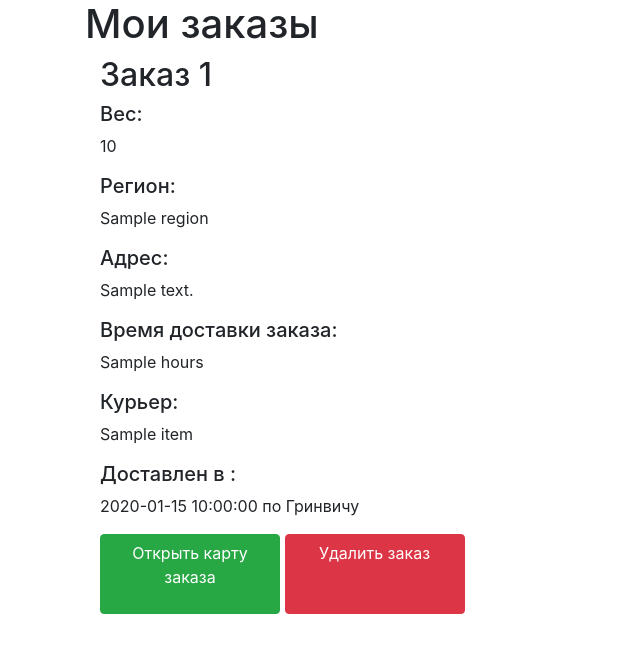
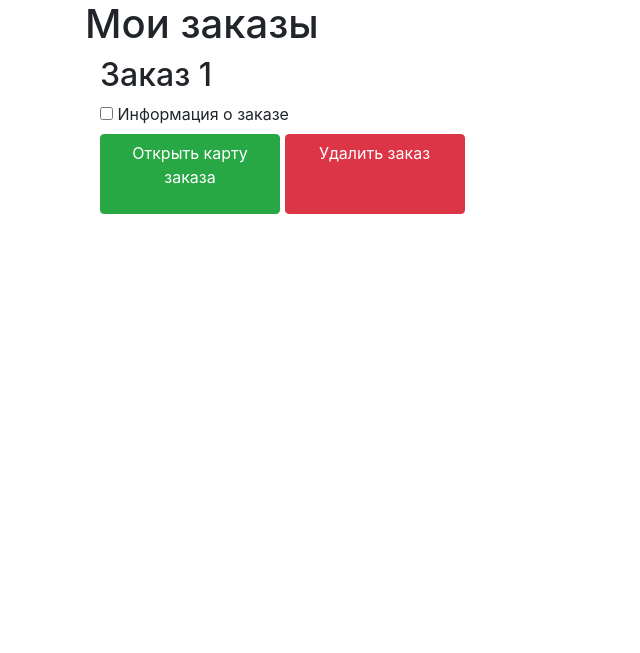
Before and after one commit to mishajirx/RostovExpress, a Flask app: template templates/existing_orders.html in a window 1280 px wide. Shown: the part 70-723 px from the top of the page, without its empty margins (0-640 px from the left). Run offline with Flask 2, Linux system fonts and the light colour scheme; the template is opened without the code that fills it: most values are stand-ins (such as "Sample title", 1, 10 or a date in 2020); some libraries are stand-ins or nearby versions.

Commit message:
Added rolling information for orders

```diff
--- a/static/checkbox.js
+++ b/static/checkbox.js
@@ -1,13 +1,16 @@
-function myFunction() {
+function myFunction(box_id, block_id) {
     // Get the checkbox
-    var checkBox = document.getElementById("myCheck");
+    console.log(box_id);
+    console.log(block_id);
+
+    let checkBox = document.getElementById(box_id);
     // Get the output text
-    var courier_info = document.getElementById("courier_info");
+    let block = document.getElementById(block_id);
 
     // If the checkbox is checked, display the output text
     if (checkBox.checked === true) {
-        courier_info.style.display = "block";
+        block.style.display = "block";
     } else {
-        courier_info.style.display = "none";
+        block.style.display = "none";
     }
 }
--- a/templates/edit_user.html
+++ b/templates/edit_user.html
@@ -8,9 +8,9 @@
 
         <p>
             {{ form.is_courier.label }}
-            {{ form.is_courier(type="checkbox", id="myCheck", onclick="myFunction()") }}
+            {{ form.is_courier(type="checkbox", id="myCheck", onclick="myFunction(\"myCheck\", \"courier_info\")") }}
         </p>
-        {#        <input type="checkbox" id="myCheck" onclick="myFunction()"> ХОЧУ БЫТЬ КУРЬЕРОМ#}
+{#        {        <input type="checkbox" id="myCheck" onclick="myFunction()"> ХОЧУ БЫТЬ КУРЬЕРОМ#}
 
 
         <div id="courier_info" style="display:none">
--- a/templates/existing_orders.html
+++ b/templates/existing_orders.html
@@ -2,21 +2,45 @@
 
 {% block content %}
     <h1>Мои заказы</h1>
+    <script src="../static/checkbox.js"></script>
     {% for item in items %}
         <div class="container">
-    <h2>Заказ {{item[0].id}}</h2>
-    <h5>Вес: </h5><p> {{ item[0].weight }}</p>
-    <h5>Регион: </h5><p> {{ item[0].region }}</p>
-    <h5>Адрес: </h5><p> {{ item[0].address }}</p>
-    <h5>Время доставки заказа: </h5><p>{{ item[1].hours }}</p>
-    <h5>Курьер: </h5><p>{{ item[2] }}</p>
+
+            <h2>Заказ {{ item[0].id }}</h2>
+
+            <div>
+                <input type="checkbox" id="view_info{{ item[0].id }}"
+                       onclick="myFunction(view_info{{ item[0].id }}.id, order_info{{ item[0].id }}.id)">
+                <label for="view_info_+{{ item[0].id }}">Информация о заказе</label>
+            </div>
+            {#                    <input type="checkbox" id="myCheck" onclick="myFunction()"> ХОЧУ БЫТЬ КУРЬЕРОМ#}
+
+
+            <div id="order_info{{ item[0].id }}" style="display:none">
+                <h5>Вес: </h5>
+                <p> {{ item[0].weight }}</p>
+                <h5>Регион: </h5>
+                <p> {{ item[0].region }}</p>
+                <h5>Адрес: </h5>
+                <p> {{ item[0].address }}</p>
+                <h5>Время доставки заказа: </h5>
+                <p>{{ item[1].hours }}</p>
+                <h5>Курьер: </h5>
+                <p>{{ item[2] }}</p>
                 {% if item[0].complete_time %}
                     <h5>Доставлен в : </h5><p>{{ item[0].complete_time }} по Гринвичу</p>
                 {% else %}
                     <h5>Доставлен в : </h5><p>В пути</p>
                 {% endif %}
-    <a class="btn btn-success" style="width: 180px; height:80px" href="/orders/view/{{item[0].id}}">Открыть карту заказа</a>
-    <a class="btn btn-danger" style="width: 180px; height:80px" href="/orders/delete/{{item[0].id}}">Удалить заказ</a>
+
+
+            </div>
+
+
+            <a class="btn btn-success" style="width: 180px; height:80px" href="/orders/view/{{ item[0].id }}">Открыть
+                карту заказа</a>
+            <a class="btn btn-danger" style="width: 180px; height:80px" href="/orders/delete/{{ item[0].id }}">Удалить
+                заказ</a>
         </div>
     {% endfor %}
 {% endblock %}
```
Also changed, not shown: db/couriers.db. Lines whose indentation alone changed are shown as unchanged.
